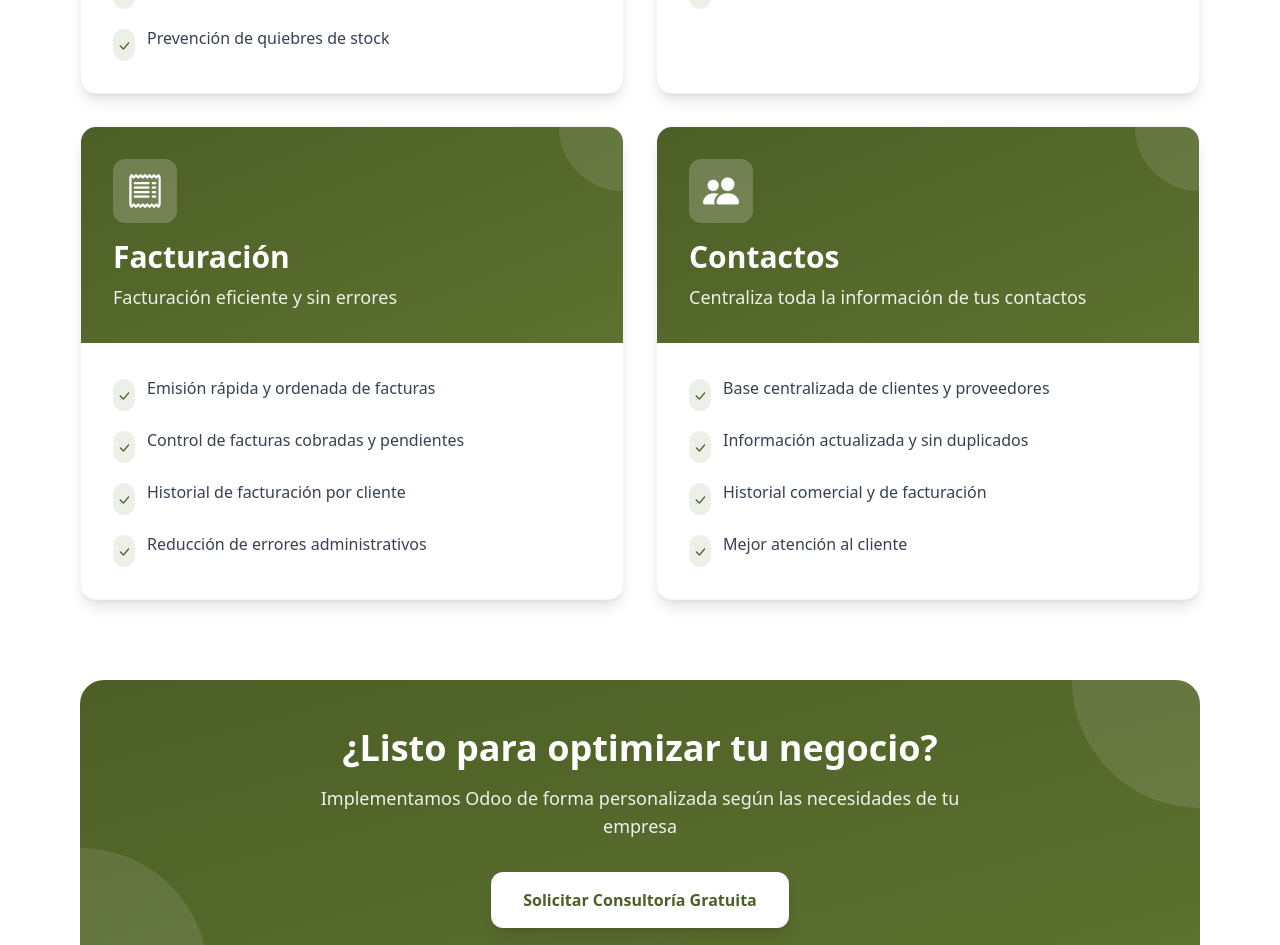
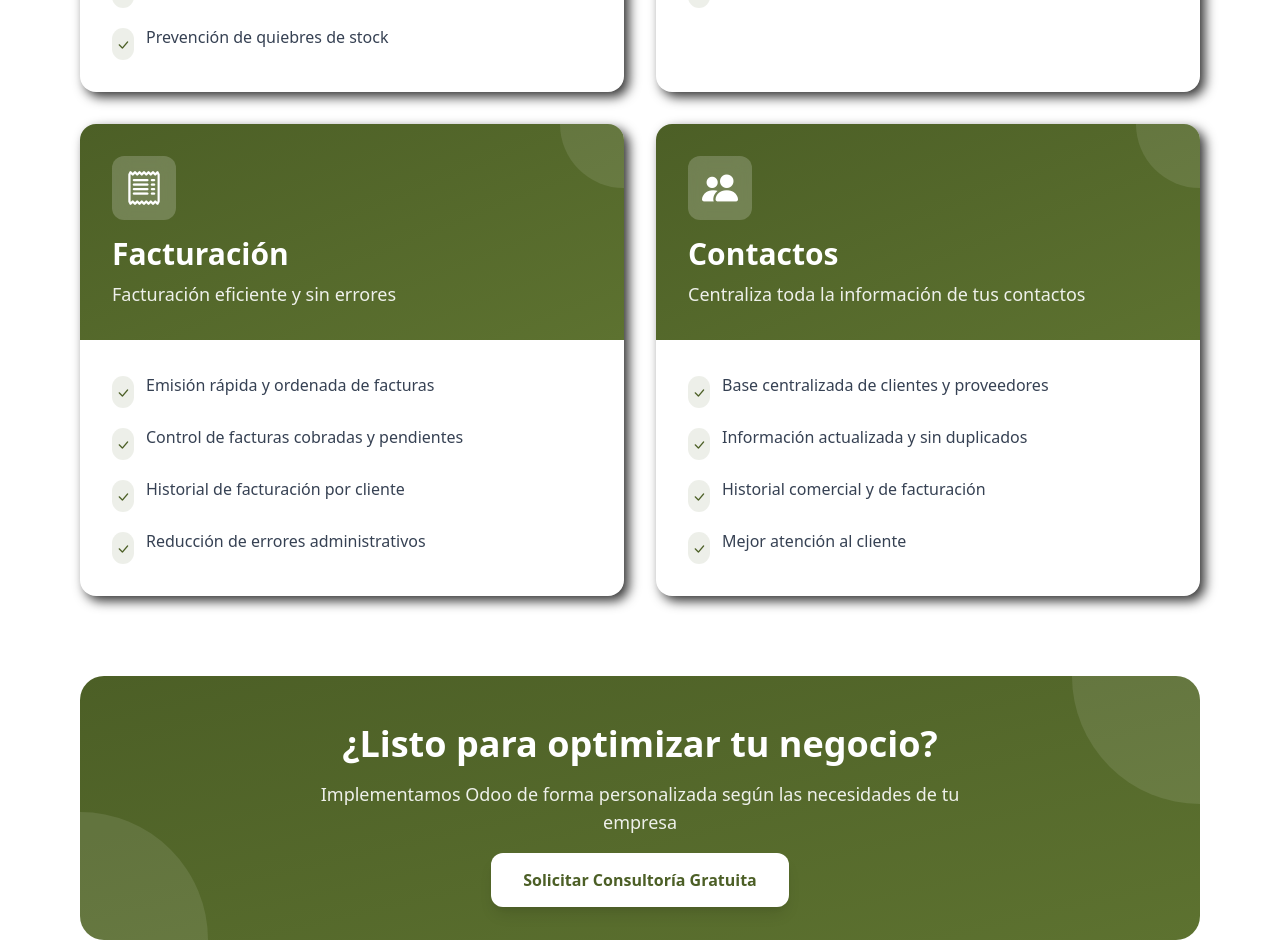
Before and after one commit to santimontironi/landing-Adigma-nextjs, a Next.js app: page / in a window 1280 px wide. Shown: the part 2680-3625 px from the top of the page. Built offline with nearby package versions, Linux system fonts and the light colour scheme.

Commit message:
Mejoras en estilos

```diff
--- a/src/app/components/landing/AboutUs.jsx
+++ b/src/app/components/landing/AboutUs.jsx
@@ -63,7 +63,7 @@ const AboutUs = () => {
                 Nuestros Valores
               </h3>
             </div>
-            <div className="grid grid-cols-2 md:grid-cols-4 gap-6">
+            <div className="grid grid-cols-1 md:grid-cols-4 gap-6">
               <div className="flex flex-col items-center text-center gap-3 p-4 bg-white/10 rounded-xl hover:bg-white/20 transition-all duration-300">
                 <i className="bi bi-gear-fill text-white text-3xl"></i>
                 <span className="text-white font-semibold text-lg">Excelencia Técnica</span>
--- a/src/app/components/landing/Home.jsx
+++ b/src/app/components/landing/Home.jsx
@@ -3,7 +3,7 @@ import Link from "next/link"
 
 const Home = () => {
   return (
-    <section className="w-full h-[82vh] bg-linear-to-br from-gray-50 via-white to-gray-50 flex items-center">
+    <section className="w-full h-full xl:h-[82vh] bg-linear-to-br from-gray-50 via-white to-gray-50 flex items-center">
 
       <div className="relative mx-auto max-w-7xl px-6 lg:px-8 md:py-18 py-12">
         <div className="grid gap-12 lg:gap-16 md:grid-cols-2 items-center">
@@ -24,12 +24,12 @@ const Home = () => {
             </p>
 
             <div className="flex flex-col sm:flex-row gap-4 justify-center md:justify-start pt-4">
-              <Link href="/contacto" className="group relative bg-[#4C5F26] text-white px-8 py-4 rounded-lg font-semibold shadow-lg shadow-[#4C5F26]/25 hover:shadow-xl hover:shadow-[#4C5F26]/30 hover:-translate-y-0.5 transition-all duration-200">
+              <Link href="/#contacto" className="group relative bg-[#4C5F26] text-white px-8 py-4 rounded-lg font-semibold shadow-lg shadow-[#4C5F26]/25 hover:shadow-xl hover:shadow-[#4C5F26]/30 hover:-translate-y-0.5 transition-all duration-200">
                 Solicitar demo
                 <span className="absolute inset-0 rounded-lg bg-white/20 opacity-0 group-hover:opacity-100 transition-opacity"></span>
               </Link>
 
-              <Link href="/servicios" className="group relative border-2 border-[#4C5F26] text-[#4C5F26] px-8 py-4 rounded-lg font-semibold hover:bg-[#4C5F26] hover:text-white transition-all duration-200">
+              <Link href="/#servicios" className="group relative border-2 border-[#4C5F26] text-[#4C5F26] px-8 py-4 rounded-lg font-semibold hover:bg-[#4C5F26] hover:text-white transition-all duration-200">
                 Ver más
               </Link>
             </div>
--- a/src/app/components/landing/Services.jsx
+++ b/src/app/components/landing/Services.jsx
@@ -1,5 +1,6 @@
 import ModuleCard from '@/app/components/ui/ModuleCard'
 import serviceData from '@/data/modulesData'
+import Link from 'next/link'
 
 const Services = () => {
 
@@ -42,9 +43,9 @@ const Services = () => {
             <p className="text-white/90 text-lg mb-8 max-w-2xl mx-auto">
               Implementamos Odoo de forma personalizada según las necesidades de tu empresa
             </p>
-            <button className="bg-white text-[#4C5F26] font-bold px-8 py-4 rounded-xl hover:bg-gray-100 transition-all duration-300 transform hover:scale-105 shadow-lg">
+            <Link href='/#contacto' className="bg-white text-[#4C5F26] font-bold px-4 py-4 xl:px-8 xl:py-4 rounded-xl hover:bg-gray-100 transition-all duration-300 transform hover:scale-105 shadow-lg">
               Solicitar Consultoría Gratuita
-            </button>
+            </Link>
           </div>
         </div>
       </div>
--- a/src/app/components/ui/Header.jsx
+++ b/src/app/components/ui/Header.jsx
@@ -7,8 +7,8 @@ const Header = () => {
   const [isOpen, setIsOpen] = useState(false);
 
   return (
-    <header className="w-full z-50 relative flex items-center justify-between h-[18vh] pr-12 pl-5 xl:px-12 bg-[#4C5F26] shadow-[0_4px_20px_rgba(0,0,0,0.12)]">
-      <div className="bg-white w-30 rounded-xl shadow-sm h-25 flex justify-center items-center">
+    <header className="w-full z-50 relative flex items-center justify-between h-[18vh] pr-7 pl-7 xl:px-12 bg-[#4C5F26] shadow-[0_4px_20px_rgba(0,0,0,0.12)]">
+      <div className="bg-white xl:w-30 rounded-xl shadow-sm xl:h-25 w-20 h-20 flex justify-center items-center">
         <Image
           src="/images/logo.png"
           alt="Adigma Logo"
--- a/src/app/components/ui/ModuleCard.jsx
+++ b/src/app/components/ui/ModuleCard.jsx
@@ -1,6 +1,6 @@
-const ModuleCard = ({ icon, title, description, features, color }) => {
+const ModuleCard = ({ icon, title, description, features }) => {
   return (
-    <div className="group bg-white rounded-2xl shadow-lg hover:shadow-2xl transition-all duration-300 overflow-hidden border border-gray-100 hover:border-[#4C5F26]/30">
+    <div className="group bg-white rounded-2xl shadow-[5px_5px_12px_rgba(0,0,0,0.8)] hover:-translate-y-1 transition-all duration-300 overflow-hidden ">
 
       <div className={`bg-linear-to-br from-[#4C5F26] to-[#5d7230] p-8 relative overflow-hidden`}>
         <div className="absolute top-0 right-0 w-32 h-32 bg-white/10 rounded-full -translate-y-1/2 translate-x-1/2"></div>
```
